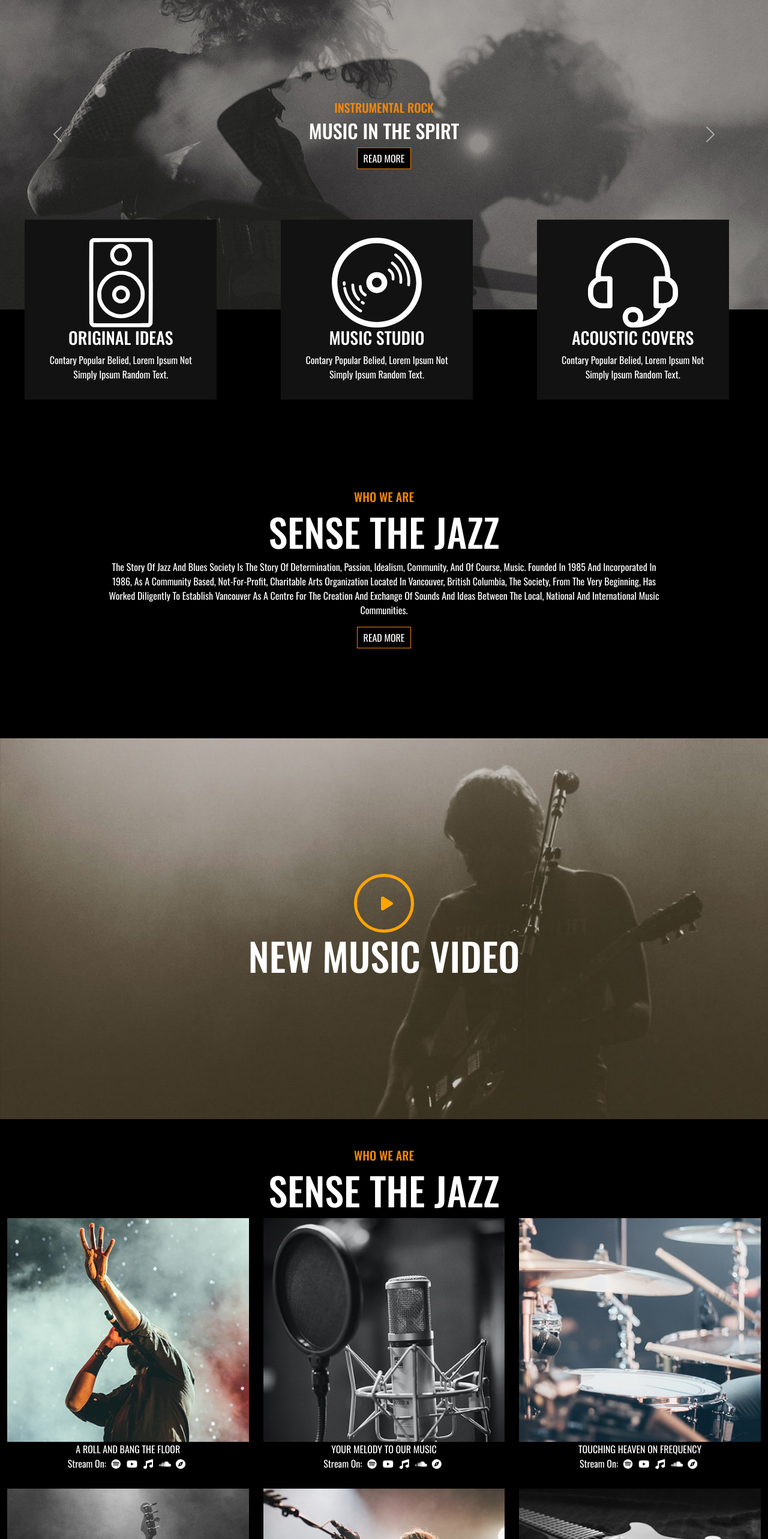
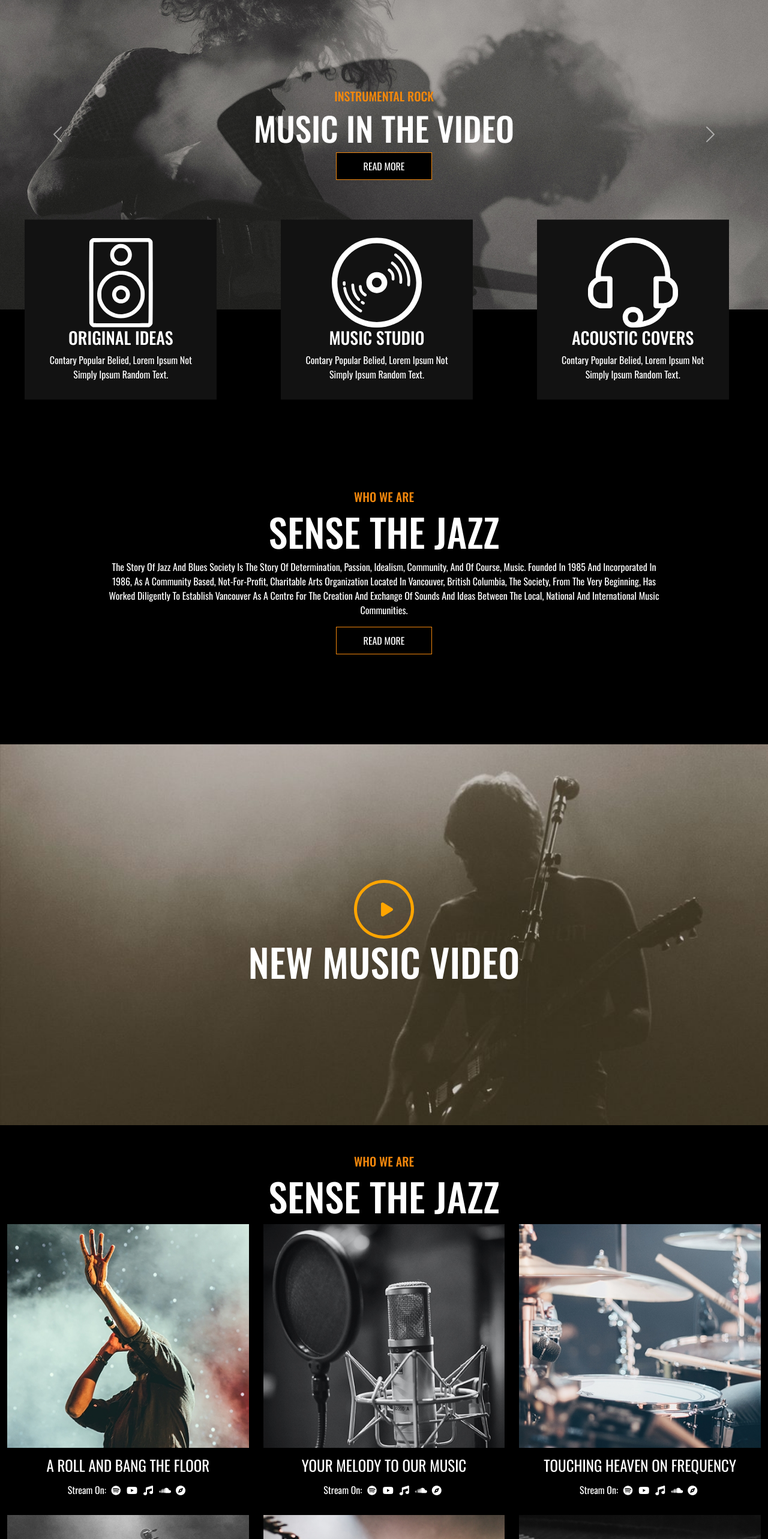
Before and after one commit to ValeriaGiannelli/proj-html-vuejs, a Vue app: page / in a window 1280 px wide. Shown: the part 160-2726 px from the top of the page at 60% size. Built offline with nearby package versions, Linux system fonts and the light colour scheme.

Commit message:
fix: style for general btn & titols font/padding

```diff
--- a/src/assets/styles/general.scss
+++ b/src/assets/styles/general.scss
@@ -20,10 +20,12 @@ ul {
 }
 
 .my_btn_read {
-    padding: 5px 10px;
+    padding: 10px 45px;
     background-color: black;
     border: 1px solid $primary;
     color: $secondary;
+    transition: s;
+
 
     &:hover {
         cursor: pointer;
--- a/src/components/AppCard.vue
+++ b/src/components/AppCard.vue
@@ -11,7 +11,7 @@ export default{
 <template>
     <div class="wrapper_card">
         <img :src="`../../public/assets/${img}`" alt="">
-        <span>{{ imgTitle }}</span>
+        <span class="title">{{ imgTitle }}</span>
         <div class="social_stream">
             <span>Stream On: </span>
             <i class="fa-brands fa-spotify"></i>
@@ -31,6 +31,13 @@ export default{
     flex-basis: calc(100% / 3);
     margin: 30px auto;
 
+    // Titols of Cards
+    .title{
+        display: block;
+        font-size: 25px;
+        margin: 10px;
+    }
+
     .social_stream{
         i{
             margin: 0 5px;
--- a/src/components/CounterIcon.vue
+++ b/src/components/CounterIcon.vue
@@ -32,10 +32,10 @@ export default {
       });
     },
     incrementNumbers() {
-      this.incrementNumber("number1", 900, 3000);
-      this.incrementNumber("number2", 400, 3000);
-      this.incrementNumber("number3", 800, 3000);
-      this.incrementNumber("number4", 1001, 3000);
+      this.incrementNumber("number1", 900, 2000);
+      this.incrementNumber("number2", 400, 2000);
+      this.incrementNumber("number3", 800, 2000);
+      this.incrementNumber("number4", 1001, 2000);
     },
     incrementNumber(numberKey, finalValue, duration) {
       let startValue = this[numberKey];
@@ -103,5 +103,9 @@ export default {
     margin-bottom: 20px;
     filter: invert(1);
   }
+
+  span{
+    font-size: 55px;
+  }
 }
 </style>
--- a/src/components/DescriptionRight.vue
+++ b/src/components/DescriptionRight.vue
@@ -125,5 +125,8 @@ export default {
     background-color: black;
 }
 
+button{
+    font-size: 20px;
+}
 
 </style>
--- a/src/components/StaffAbout.vue
+++ b/src/components/StaffAbout.vue
@@ -60,12 +60,13 @@ export default {
     display: flex;
     align-items: center;
     justify-content: space-around;
-    padding: 120px;
+    padding: 35px;
     gap: 20px
 }
 
 .card_for{
-    widows: 100%;
+    margin-bottom: 20px;
+
 }
 
 .cards div{
@@ -76,6 +77,7 @@ export default {
 
 img{
     width: 100%;
+    transition: 1s;
     overflow: hidden;
 }
 
@@ -87,9 +89,12 @@ img{
 // Colors
 h4{
     color: $primary;
+    font-size: 18px;
+    margin: 20px;
 }
 
 h2{
     color: $secondary;
+    font-size: 55px;
 }
 </style>
--- a/src/pages/AppContact.vue
+++ b/src/pages/AppContact.vue
@@ -148,6 +148,11 @@ h2{
     font-size: 3rem;
 }
 
+h5{
+    color: $primary;
+    font-size: 16px;
+}
+
 p{
     color: gray;
 }
--- a/src/pages/AppHome.vue
+++ b/src/pages/AppHome.vue
@@ -104,7 +104,7 @@ export default {
 
                     <div class="carousel-caption d-none d-md-block">
                         <h5>INSTRUMENTAL ROCK</h5>
-                        <h2>MUSIC IN THE SPIRT</h2>
+                        <h2 class="spirit">MUSIC IN THE VIDEO</h2>
                         <button class="my_btn_read">READ MORE</button>
                     </div>
                 </div>
@@ -116,7 +116,7 @@ export default {
 
                         <!-- <div class="my_caption"> -->
                             <h5>INSTRUMENTAL ROCK</h5>
-                            <h2>MUSIC IN THE SPIRT</h2>
+                            <h2 class="spirit">MUSIC OF THE SPIRIT</h2>
                             <button class="my_btn_read">READ MORE</button>
                         <!-- </div>                         -->
                     </div>
@@ -213,7 +213,7 @@ export default {
                         </svg>
                     </div>
                     <!-- importazione video -->
-                    <iframe width="1420" height="565" src="https://www.youtube.com/embed/tgbNymZ7vqY"></iframe>
+                    <iframe width="80%" height="50%" src="https://www.youtube.com/embed/tgbNymZ7vqY"></iframe>
                 </div>
 
             </div>
@@ -283,6 +283,7 @@ export default {
 // caption del carosello iniziale posizione centrale
 .carousel-caption{
         position:absolute;
+        width: 100%;
         left:50%;
         top:50%;
         bottom:auto;
@@ -358,7 +359,7 @@ h5 {
 
 // icona del player
   .my_icon_player{
-    width:100px;
+    width: 100px;
     color:orange;
     border:5px solid orange;
     border-radius: 50%;
@@ -420,4 +421,9 @@ iframe {
         }
     }
 }
+
+// Carosel Font
+.spirit{
+  font-size: 55px;
+}
 </style>
```
